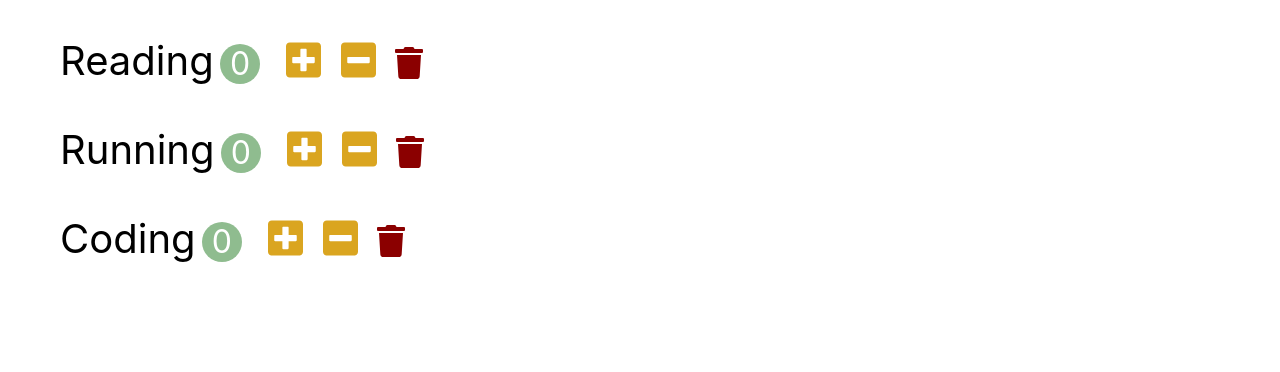
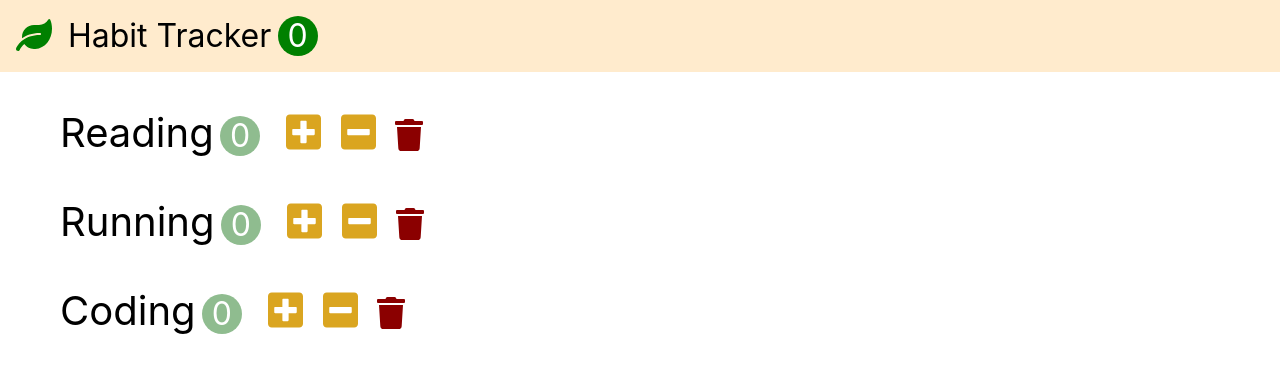
Before and after one commit to HyungjunJeon/Habit-Tracker, a React (Create React App) app: page / in a window 1280 px wide. Shown: the top 372 px of the page. Built offline with nearby package versions, Linux system fonts and the light colour scheme.

Commit message:
Create Header Component

```diff
--- a/src/app.css
+++ b/src/app.css
@@ -1,7 +1,35 @@
+* {
+  box-sizing: border-box;
+}
+
 button {
   outline: none;
   border: 0;
   cursor: pointer;
+}
+
+.header {
+  font-size: 2rem;
+  padding: 1rem;
+  background-color: blanchedalmond;
+}
+
+.header-logo {
+  color: green;
+  margin-right: 0.5em;
+}
+
+.header-count {
+  display: inline-block;
+  text-align: center;
+  font-size: 2rem;
+  width: 2.5rem;
+  height: 2.5rem;
+  line-height: 2.5rem;
+  margin-left: 0.2em;
+  background-color: green;
+  color: white;
+  border-radius: 50%;
 }
 
 .habit  {
--- a/src/app.jsx
+++ b/src/app.jsx
@@ -1,9 +1,54 @@
-import React from "react";
+import React, { Component } from "react";
 import "./app.css";
 import Habits from "./components/habits";
+import Header from "./components/header";
 
-function App() {
-  return <Habits />;
+class App extends Component {
+  state = {
+    habits: [
+      { id: 1, name: "Reading", count: 0 },
+      { id: 2, name: "Running", count: 0 },
+      { id: 3, name: "Coding", count: 0 },
+    ],
+  };
+
+  handleIncrement = (habit) => {
+    const habits = [...this.state.habits];
+    const index = habits.indexOf(habit);
+    habits[index].count++;
+    this.setState({ habits });
+  };
+
+  handleDecrement = (habit) => {
+    const habits = [...this.state.habits];
+    const index = habits.indexOf(habit);
+    const count = habits[index].count - 1;
+    habits[index].count = count < 0 ? 0 : count;
+    this.setState({ habits });
+  };
+
+  handleDelete = (habit) => {
+    const habits = this.state.habits.filter((item) => item.id !== habit.id);
+    this.setState({ habits });
+  };
+
+  render() {
+    return (
+      <>
+        <Header
+          totalCount={
+            this.state.habits.filter((habit) => habit.count > 0).length
+          }
+        />
+        <Habits
+          habits={this.state.habits}
+          onIncrement={this.handleIncrement}
+          onDecrement={this.handleDecrement}
+          onDelete={this.handleDelete}
+        />
+      </>
+    );
+  }
 }
 
 export default App;
--- a/src/components/habits.jsx
+++ b/src/components/habits.jsx
@@ -2,44 +2,17 @@ import React, { Component } from "react";
 import Habit from "./habit";
 
 class Habits extends Component {
-  state = {
-    habits: [
-      { id: 1, name: "Reading", count: 0 },
-      { id: 2, name: "Running", count: 0 },
-      { id: 3, name: "Coding", count: 0 },
-    ],
-  };
-
-  handleIncrement = (habit) => {
-    const habits = [...this.state.habits];
-    const index = habits.indexOf(habit);
-    habits[index].count++;
-    this.setState({ habits });
-  };
-
-  handleDecrement = (habit) => {
-    const habits = [...this.state.habits];
-    const index = habits.indexOf(habit);
-    const count = habits[index].count - 1;
-    habits[index].count = count < 0 ? 0 : count;
-    this.setState({ habits });
-  };
-
-  handleDelete = (habit) => {
-    const habits = this.state.habits.filter((item) => item.id !== habit.id);
-    this.setState({ habits });
-  };
   render() {
     return (
       <ul>
-        {this.state.habits.map((habit) => {
+        {this.props.habits.map((habit) => {
           return (
             <Habit
               key={habit.id}
               habit={habit}
-              onIncrement={this.handleIncrement}
-              onDecrement={this.handleDecrement}
-              onDelete={this.handleDelete}
+              onIncrement={this.props.onIncrement}
+              onDecrement={this.props.onDecrement}
+              onDelete={this.props.onDelete}
             />
           );
         })}
--- /dev/null
+++ b/src/components/header.jsx
@@ -0,0 +1,15 @@
+import React, { Component } from "react";
+
+class Header extends Component {
+  render() {
+    return (
+      <header className="header">
+        <i className="header-logo fas fa-leaf"></i>
+        <span>Habit Tracker</span>
+        <span className="header-count">{this.props.totalCount}</span>
+      </header>
+    );
+  }
+}
+
+export default Header;
```
